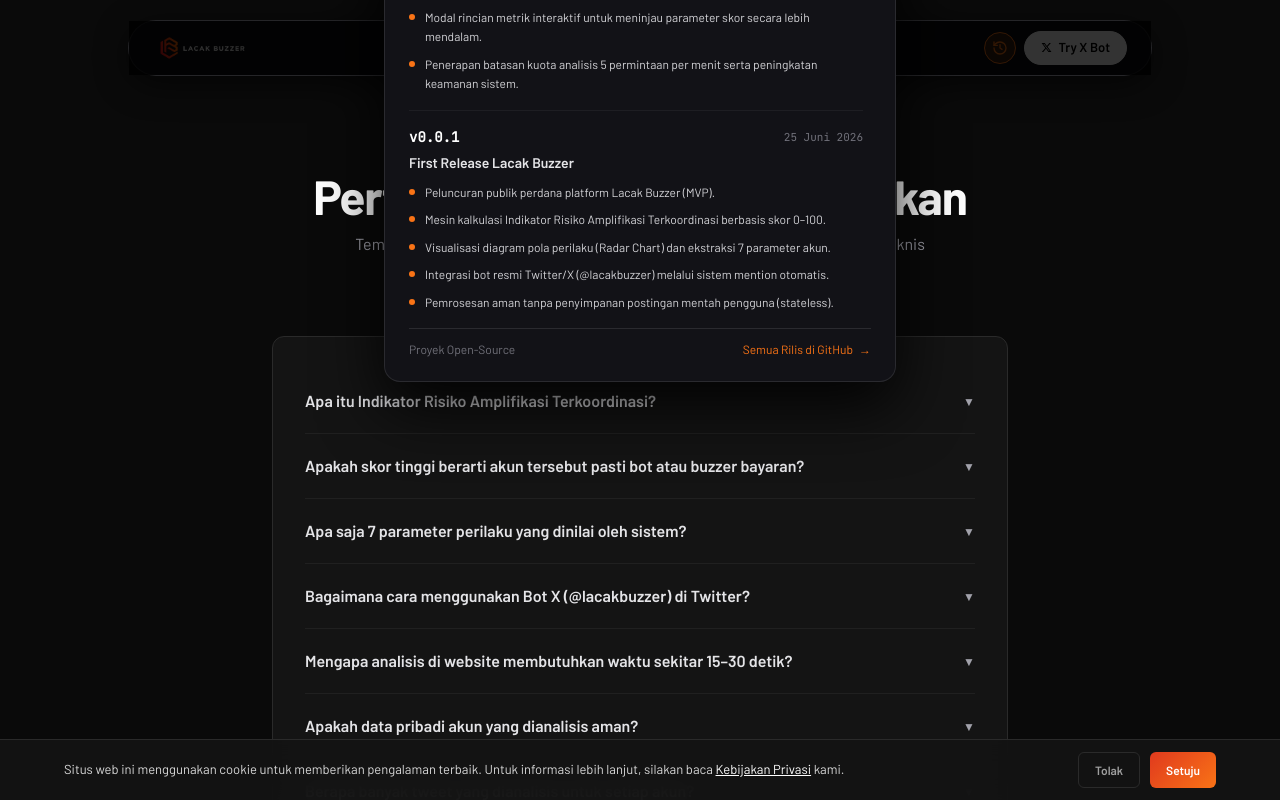
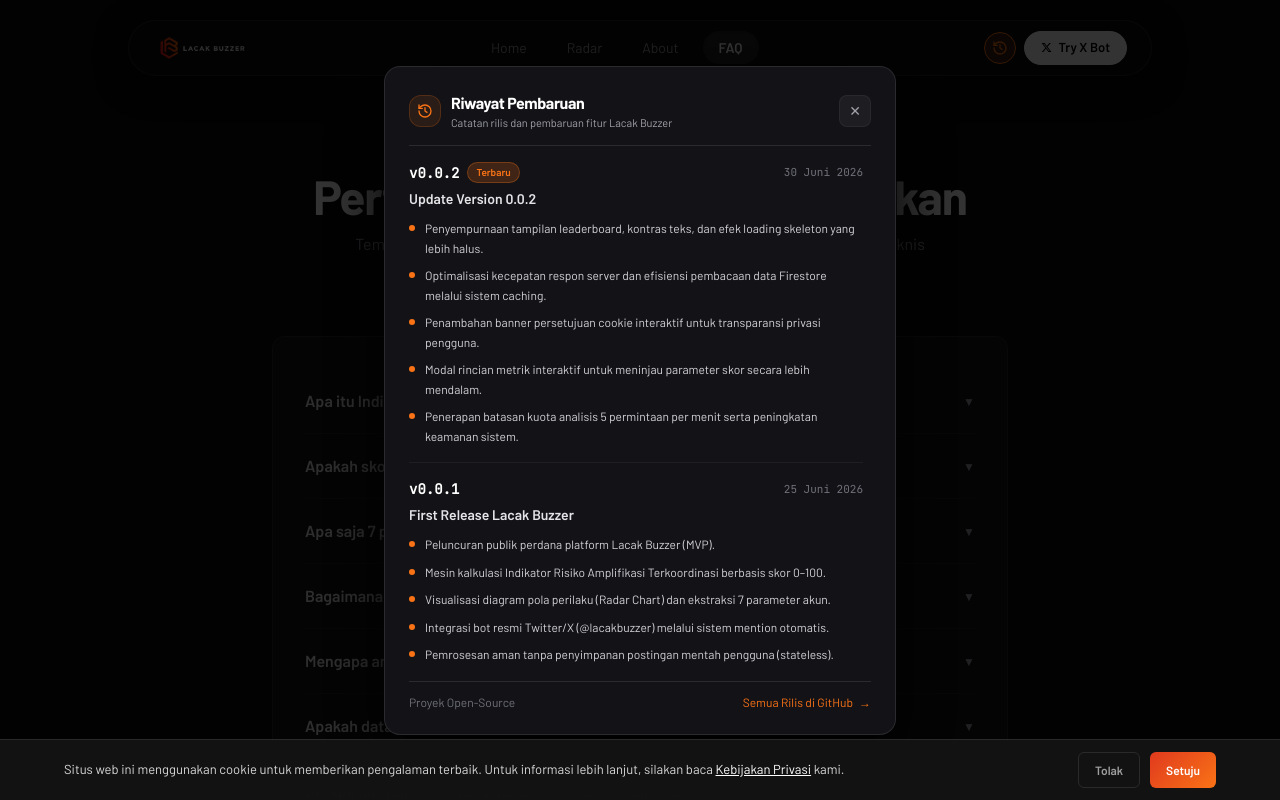
Before and after one commit to Yogs4R/lacak-buzzer, a React (Vite) app in the folder frontend/: page /faq in a window 1280 px wide. Both pictures are taken after a click on the button 1000 px from the left and 47 px from the top of the page. Shown: the top 800 px of the page. Built offline with nearby package versions, Linux system fonts and the light colour scheme.

Commit message:
fix(ui): use React Portal for changelog modal to prevent CSS transform trap from header

```diff
--- a/frontend/src/components/ChangelogDropdown.jsx
+++ b/frontend/src/components/ChangelogDropdown.jsx
@@ -1,4 +1,5 @@
 import { useEffect, useRef } from 'react';
+import { createPortal } from 'react-dom';
 import changelogData from '../data/changelog.json';
 
 export default function ChangelogDropdown({ isOpen, onClose }) {
@@ -26,11 +27,11 @@ export default function ChangelogDropdown({ isOpen, onClose }) {
 
   if (!isOpen) return null;
 
-  return (
-    <div className="fixed inset-0 z-[100] flex items-center justify-center p-3.5 sm:p-6 animate-fade-in">
-      {/* Blurred Dark Backdrop Overlay */}
+  const modalContent = (
+    <div className="fixed inset-0 z-[999] flex items-center justify-center p-3.5 sm:p-6 animate-fade-in font-main">
+      {/* Fullscreen Blurred Dark Backdrop Overlay */}
       <div
-        className="fixed inset-0 bg-black/80 backdrop-blur-md transition-opacity"
+        className="fixed inset-0 bg-black/80 backdrop-blur-md transition-opacity cursor-pointer"
         onClick={onClose}
         aria-hidden="true"
       />
@@ -41,7 +42,7 @@ export default function ChangelogDropdown({ isOpen, onClose }) {
         role="dialog"
         aria-modal="true"
         aria-labelledby="changelog-title"
-        className="relative w-full max-w-lg rounded-2xl border border-white/10 bg-[#121217] p-5 sm:p-6 shadow-[0_24px_64px_rgba(0,0,0,0.9)] z-10 text-left font-main flex flex-col max-h-[85vh]"
+        className="relative w-full max-w-lg rounded-2xl border border-white/10 bg-[#121217] p-5 sm:p-6 shadow-[0_24px_64px_rgba(0,0,0,0.95)] z-10 text-left flex flex-col max-h-[85vh]"
         onClick={(e) => e.stopPropagation()}
       >
         {/* Header with Title, Subtitle & Close Button */}
@@ -134,4 +135,6 @@ export default function ChangelogDropdown({ isOpen, onClose }) {
       </div>
     </div>
   );
+
+  return createPortal(modalContent, document.body);
 }
```
